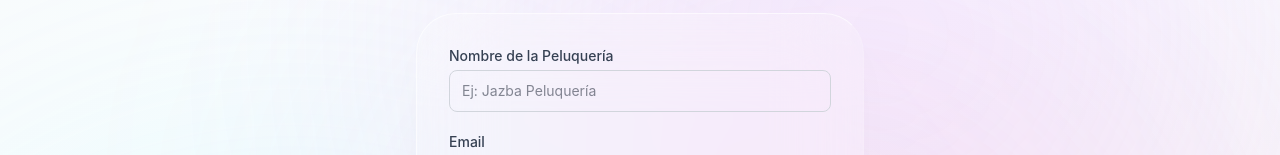
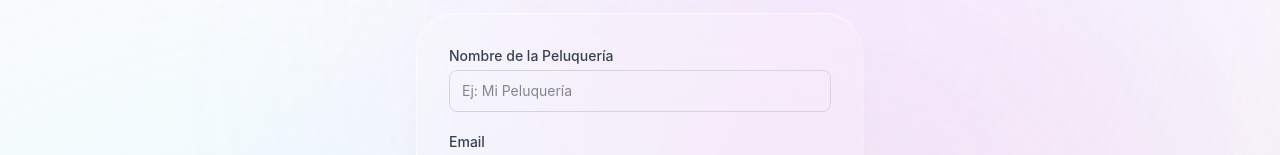
Before and after one commit to leandipardodev/proyecto-app-peluqueria, a Next.js app: page /register in a window 1280 px wide. Shown: the part 205-360 px from the top of the page. Built offline with nearby package versions, Linux system fonts and the light colour scheme; no server answers.

Commit message:
Reemplaza referencias de Jazba por textos genericos de marca

```diff
--- a/src/app/layout.tsx
+++ b/src/app/layout.tsx
@@ -5,7 +5,7 @@ import { Providers } from "@/components/providers";
 export const dynamic = "force-dynamic";
 
 export const metadata: Metadata = {
-  title: "Jazba Peluqueria - SaaS",
+  title: "Klip - Sistema de gestion para peluquerias",
   description: "Sistema de gestion para peluquerias",
 };
 
--- a/src/app/register/page.tsx
+++ b/src/app/register/page.tsx
@@ -112,7 +112,7 @@ export default function RegisterPage() {
                   name="shop_name"
                   required
                   className="w-full px-3 py-2.5 border border-gray-300 rounded-lg text-sm focus:outline-none focus:ring-2 focus:ring-violet-500 focus:border-transparent"
-                  placeholder="Ej: Jazba Peluquería"
+                  placeholder="Ej: Mi Peluquería"
                 />
               </div>
 
```
